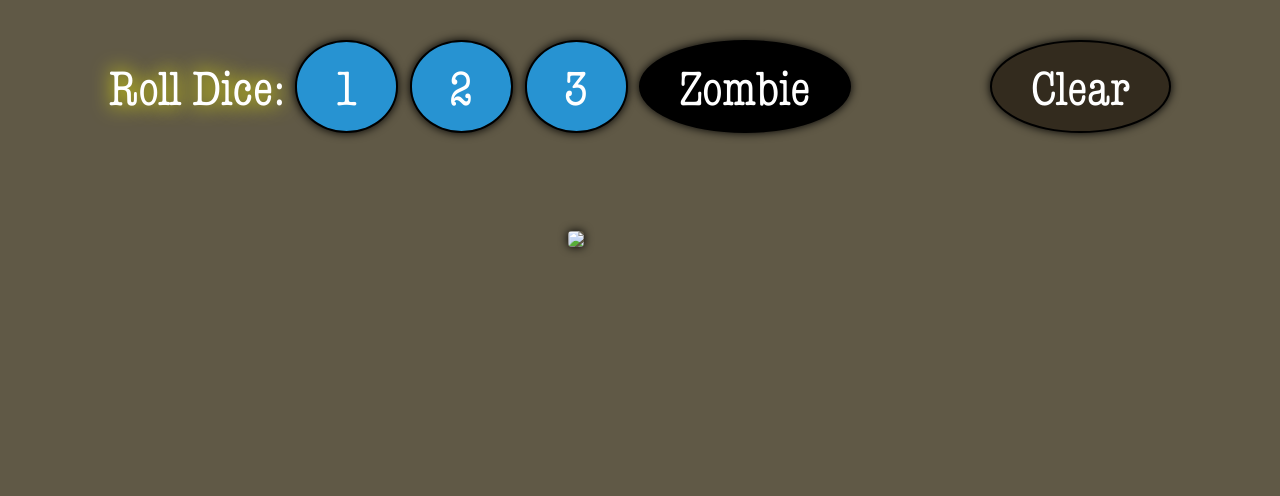
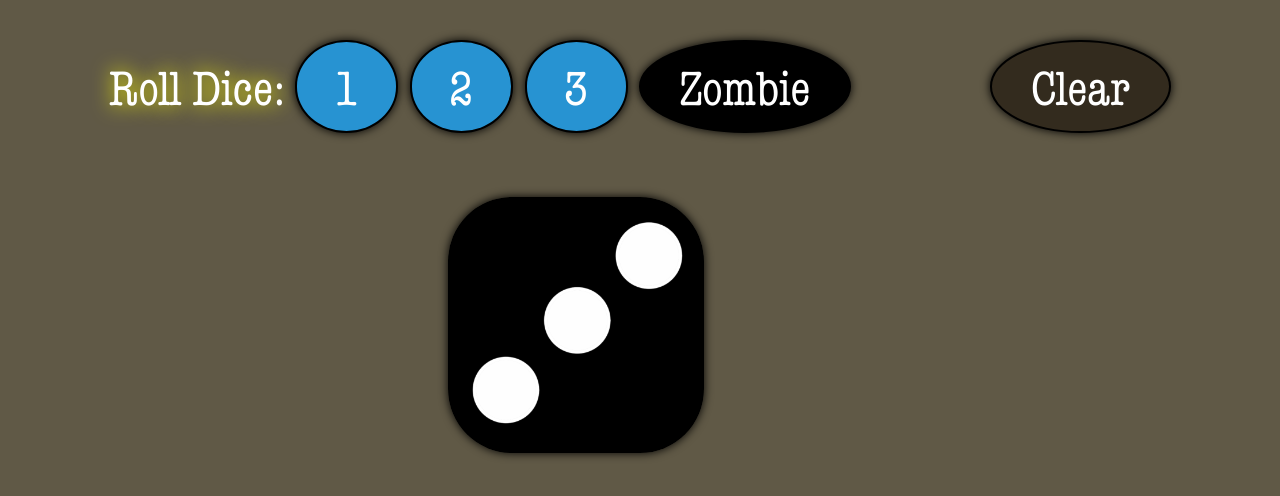
Before and after one commit to lfleming-314/REDiceRoller, a plain HTML site: page index.html in a window 1280 px wide. Both pictures are taken after a click on the button "Zombie". Drawn offline with nearby package versions, Linux system fonts and the light colour scheme.

Commit message:
Update index.html

```diff
--- a/index.html
+++ b/index.html
@@ -59,12 +59,12 @@
 	<script>
 
 		let imgAddresses = {};
-		imgAddresses[1] = "push symbol.png";
-		imgAddresses[2] = "damage symbol.png";
-		imgAddresses[3] = "small arrow symbol.png";
-		imgAddresses[4] = "dot arrow symbol.png";
-		imgAddresses[5] = "full arrow symbol.png";
-		imgAddresses[6] = "push symbol.png";
+		imgAddresses[1] = "img/push symbol.png";
+		imgAddresses[2] = "img/damage symbol.png";
+		imgAddresses[3] = "img/small arrow symbol.png";
+		imgAddresses[4] = "img/dot arrow symbol.png";
+		imgAddresses[5] = "img/full arrow symbol.png";
+		imgAddresses[6] = "img/push symbol.png";
 
 		rollDie = function() {
 			dieResult = getRandomIntInclusive(1,6);
@@ -103,16 +103,22 @@
 			$('#thirddie').append(imgsrc3);
 		}
 
+		let zImgAddresses = {};
+		zImgAddresses[1] = "img/one.png";
+		zImgAddresses[2] = "img/two.png";
+		zImgAddresses[3] = "img/three.png";
+		zImgAddresses[4] = "img/four.png";
+		zImgAddresses[5] = "img/five.png";
+		zImgAddresses[6] = "img/zombie symbol.jpg";
+
 		rollZombie = function() {
 			$('#firstdie').empty();
 			$('#seconddie').empty();
 			$('#thirddie').empty();
 			dieResult = getRandomIntInclusive(1,6);
-			if (dieResult <= 5) {
-				$('#firstdie').append("<img src='all clear.png'/>");
-			} else {
-				$('#firstdie').append("<img src='zombie symbol.jpg'/>");
-			}
+			img = zImgAddresses[dieResult];
+			htmlconstruct = "<img src='" + img + "'/>";
+			$('#firstdie').append(htmlconstruct);
 		}
 
 		clearall = function() {
```
